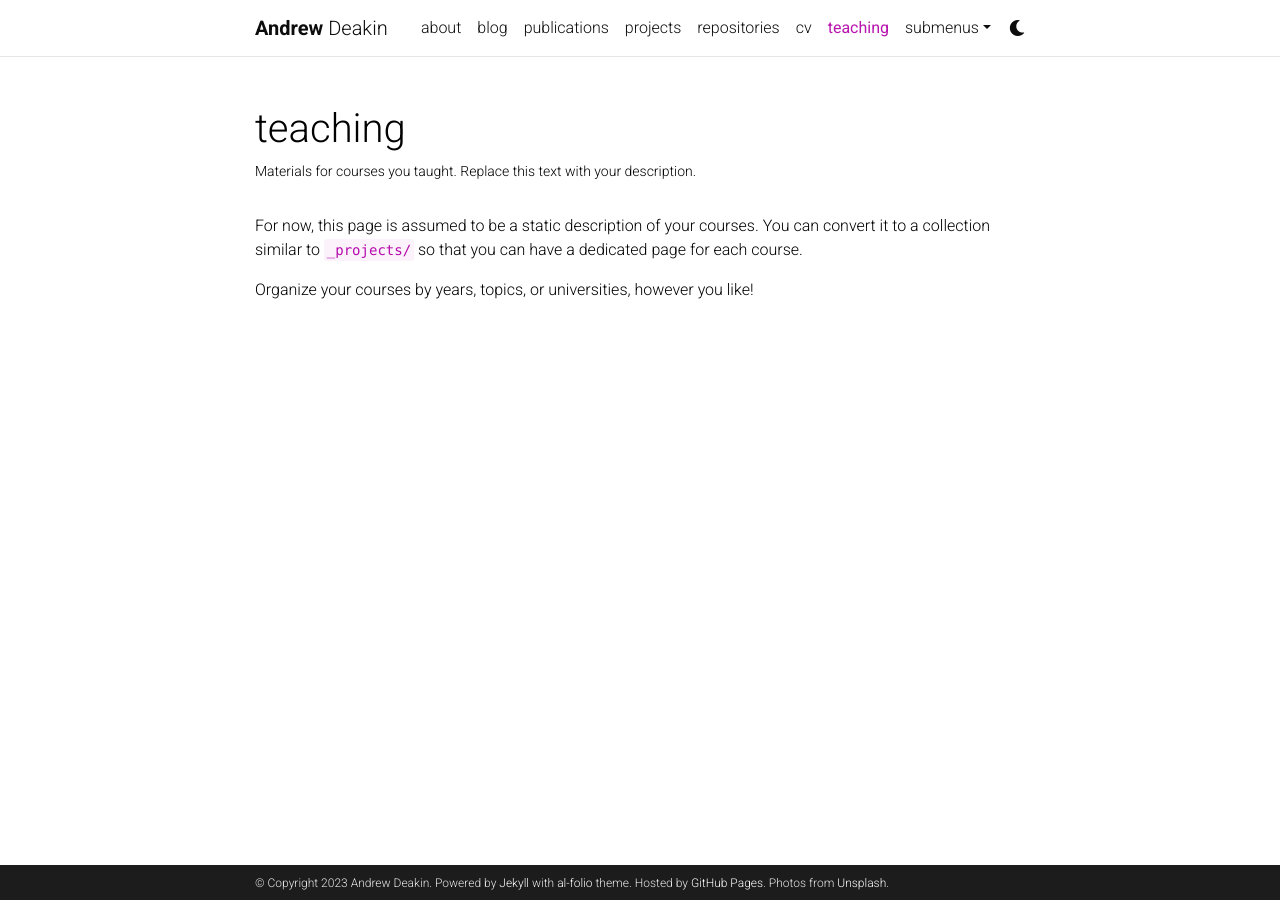
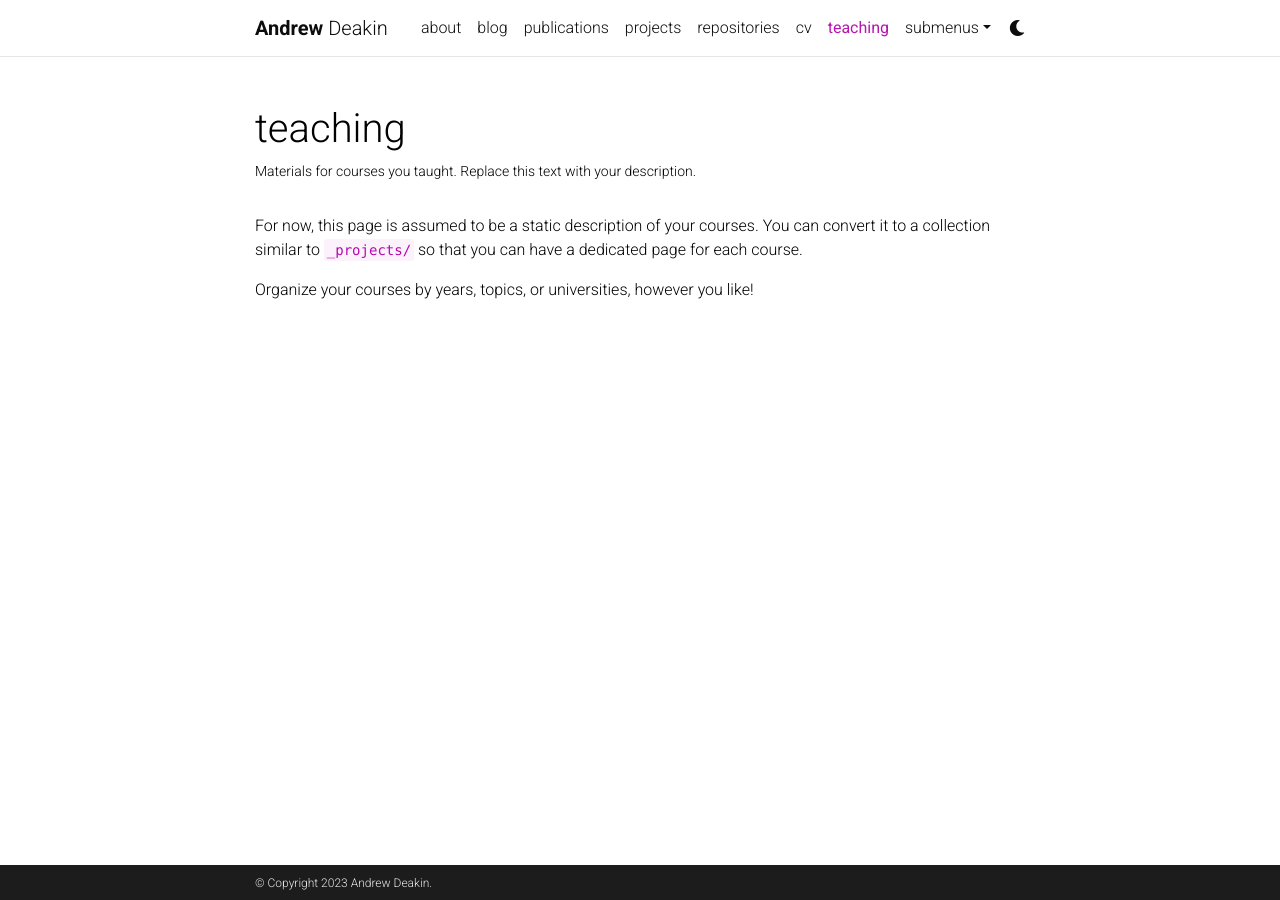
Before and after one commit to P3r3o/P3r3o.github.io, a Jekyll site: the page built from _pages/teaching.md, in a window 1280 px wide. Built offline with Jekyll 4.4.1, drawn with Linux system fonts in a browser that asks for light colours; comment, search, counter and statistics services are not loaded; a style sheet for code colours, icons or effects is not loaded.

Commit message:
Update _config.yml

```diff
--- a/_config.yml
+++ b/_config.yml
@@ -8,13 +8,8 @@
 email: apdeakin@berkeley.edu
 description: > # the ">" symbol means to ignore newlines until "footer_text:"
   A simple, whitespace theme for academics. Based on [*folio](https://github.com/bogoli/-folio) design.
-footer_text: >
-  Powered by <a href="https://jekyllrb.com/" target="_blank">Jekyll</a> with <a href="https://github.com/alshedivat/al-folio">al-folio</a> theme.
-  Hosted by <a href="https://pages.github.com/" target="_blank">GitHub Pages</a>.
-  Photos from <a href="https://unsplash.com" target="_blank">Unsplash</a>.
-
 lang: en # the language of your site (for example: en, fr, cn, ru, etc.)
-icon: ⚛️  # the emoji used as the favicon (alternatively, provide image name in /assets/img/)
+icon: 💻 # the emoji used as the favicon (alternatively, provide image name in /assets/img/)
 
 url: https://P3r3o.github.io # the base hostname & protocol for your site
 baseurl: /al-folio # the subpath of your site, e.g. /blog/
```
